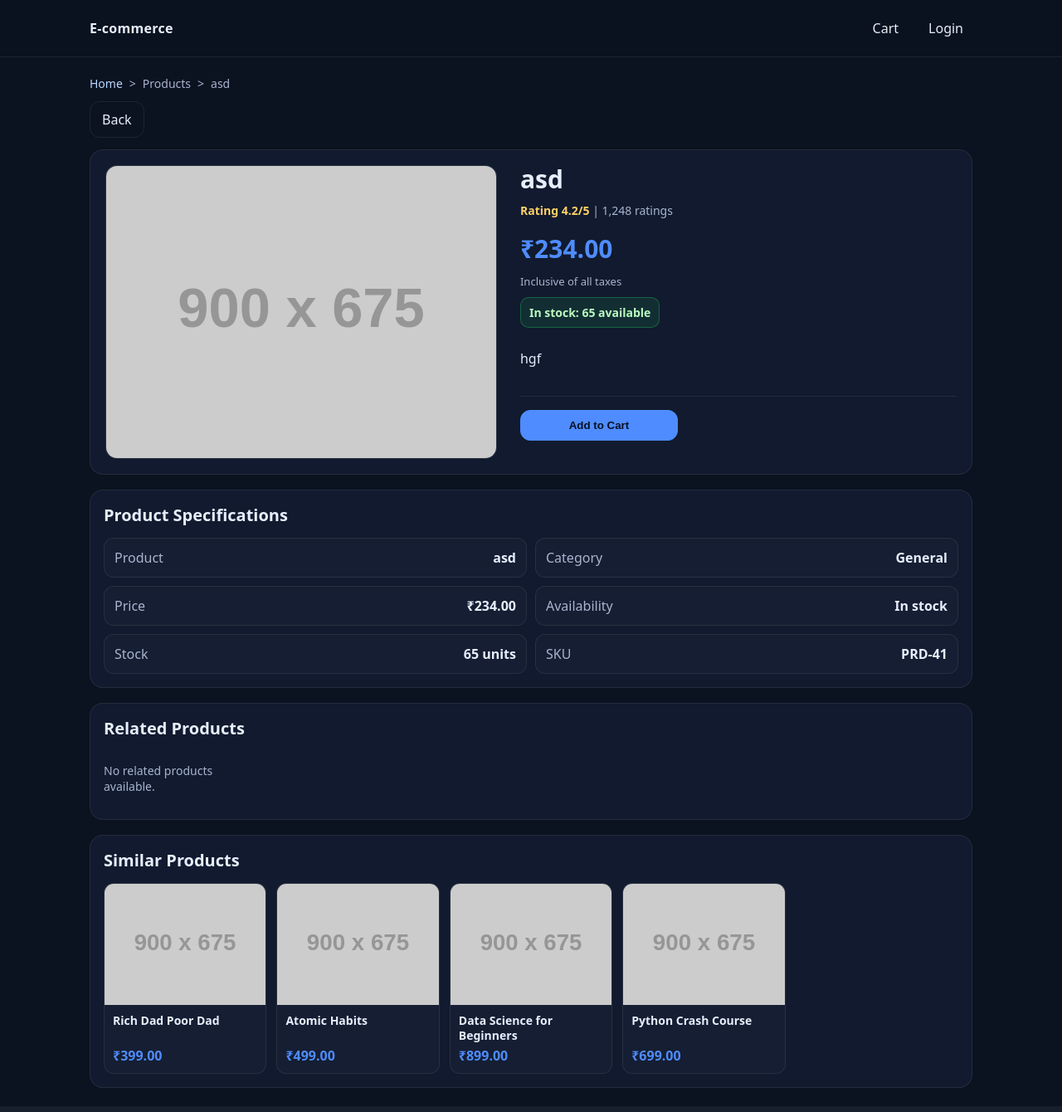
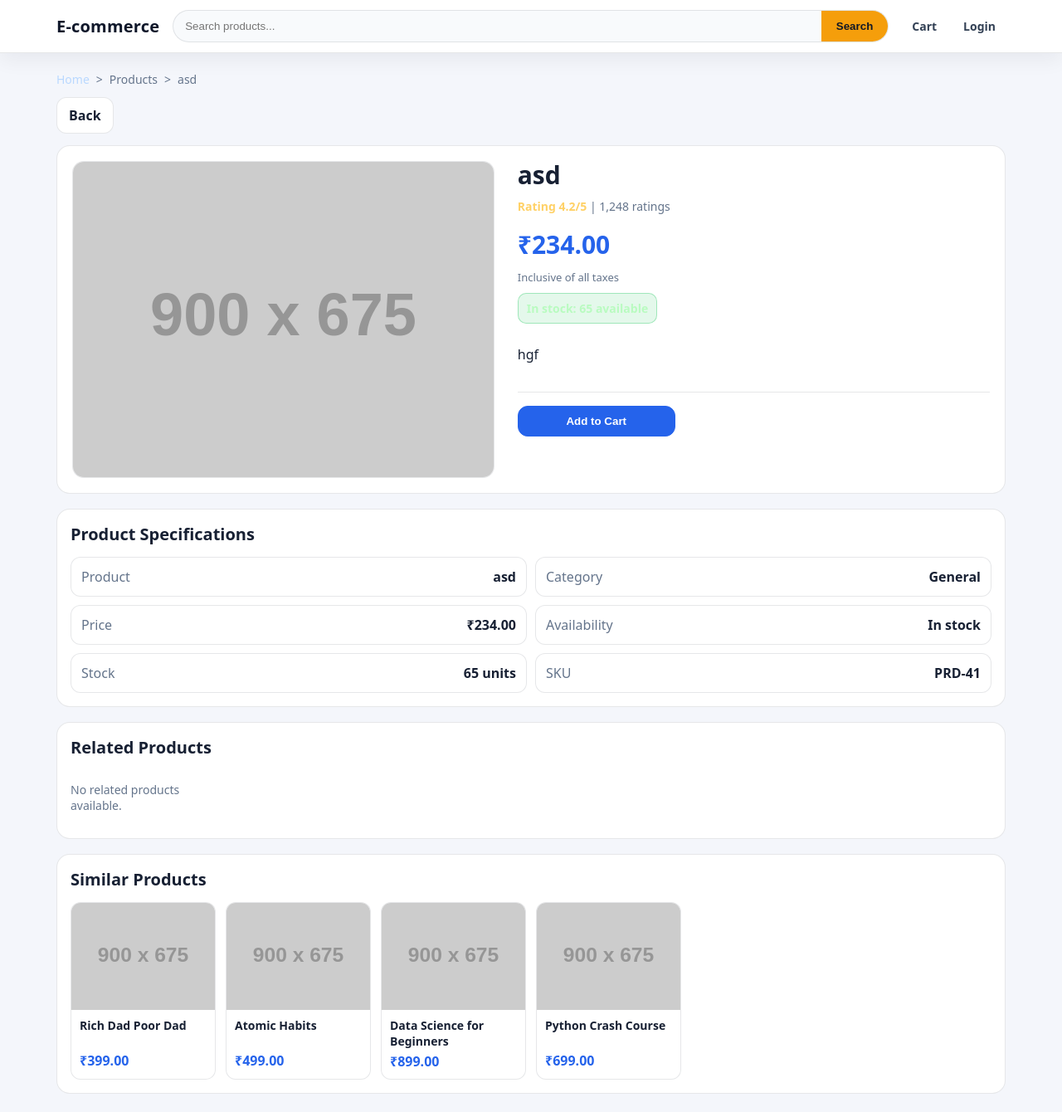
Before and after one commit to yourentertainments10-coder/CodeAlpha_Ecommerce, a Django app: page /product/41/ in a window 1280 px wide. Shown: the whole page at 83% size. Before the commit the page ends 1311 px from the top, so only its background shows below. Run offline with Django 5.2, Linux system fonts and the light colour scheme; data comes from the database, SQL or seed files in the repository; both versions use the stored data as it was after the commit; grey boxes labelled with a size stand in for pictures from a placeholder-image service; some libraries are stand-ins or nearby versions.

Commit message:
Product Detail Page Redesign

```diff
--- a/ecommerce/templates/base.html
+++ b/ecommerce/templates/base.html
@@ -12,6 +12,10 @@
   <header class="site-header">
     <nav class="nav">
       <a class="brand" href="{% url 'home' %}">E-commerce</a>
+      <form class="nav-search" method="get" action="{% url 'home' %}" role="search">
+        <input class="nav-search-input" type="search" name="q" placeholder="Search products..." value="{{ request.GET.q|default:'' }}">
+        <button class="nav-search-btn" type="submit">Search</button>
+      </form>
       <div class="nav-right">
         <a class="nav-link" href="{% url 'cart_detail' %}">Cart</a>
         {% if user.is_authenticated %}
--- a/static/css/styles.css
+++ b/static/css/styles.css
@@ -1,26 +1,30 @@
 :root{
-  --bg:#0b1220;
-  --card:#111a2e;
-  --text:#e6eefc;
-  --muted:#a9b4d0;
-  --primary:#4f8cff;
+  --bg:#f4f6fb;
+  --card:#ffffff;
+  --text:#172033;
+  --muted:#64748b;
+  --primary:#2563eb;
   --danger:#ff4f6d;
-  --border:rgba(255,255,255,.08);
+  --border:rgba(15,23,42,.1);
+  --shadow:0 18px 45px rgba(15,23,42,.12);
 }
 *{box-sizing:border-box}
 body{margin:0;background:var(--bg);color:var(--text);font-family:system-ui,Segoe UI,Roboto,Arial,sans-serif}
 a{color:inherit;text-decoration:none}
-.site-header{border-bottom:1px solid var(--border);position:sticky;top:0;background:rgba(11,18,32,.92);backdrop-filter:blur(6px);z-index:10}
-.nav{max-width:1100px;margin:0 auto;padding:14px 18px;display:flex;align-items:center;justify-content:space-between}
-.brand{font-weight:800;letter-spacing:.3px}
-.nav-right{display:flex;gap:14px;align-items:center}
-.nav-link{padding:8px 10px;border:1px solid transparent;border-radius:10px}
-.nav-link:hover{border-color:var(--border)}
-.container{max-width:1100px;margin:0 auto;padding:22px 18px}
+.site-header{border-bottom:1px solid var(--border);position:sticky;top:0;background:rgba(255,255,255,.94);backdrop-filter:blur(10px);z-index:10;box-shadow:0 8px 24px rgba(15,23,42,.06)}
+.nav{max-width:1180px;margin:0 auto;padding:12px 18px;display:grid;grid-template-columns:auto minmax(220px,1fr) auto;gap:16px;align-items:center}
+.brand{font-weight:900;letter-spacing:.2px;font-size:20px;color:#0f172a}
+.nav-right{display:flex;gap:8px;align-items:center;justify-content:flex-end}
+.nav-link{padding:9px 11px;border:1px solid transparent;border-radius:10px;color:#334155;font-weight:700;font-size:14px}
+.nav-link:hover{border-color:var(--border);background:#f8fafc}
+.nav-search{display:flex;align-items:center;background:#f8fafc;border:1px solid var(--border);border-radius:999px;overflow:hidden;min-width:0}
+.nav-search-input{width:100%;border:0;background:transparent;padding:11px 14px;color:var(--text);outline:none}
+.nav-search-btn{border:0;background:#f59e0b;color:#111827;font-weight:900;padding:11px 18px;cursor:pointer}
+.container{max-width:1180px;margin:0 auto;padding:22px 18px}
 .page-title{margin:0 0 16px}
-.grid{display:grid;grid-template-columns:repeat(auto-fill,minmax(230px,1fr));gap:16px}
-.card{background:var(--card);border:1px solid var(--border);border-radius:16px;overflow:hidden;transition:transform .18s ease,box-shadow .18s ease,border-color .18s ease}
-.card:hover{transform:translateY(-3px);box-shadow:0 14px 40px rgba(0,0,0,.35);border-color:rgba(79,140,255,.35)}
+.grid{display:grid;grid-template-columns:repeat(auto-fill,minmax(230px,1fr));gap:18px}
+.card{background:var(--card);border:1px solid var(--border);border-radius:14px;overflow:hidden;transition:transform .2s ease,box-shadow .2s ease,border-color .2s ease}
+.card:hover{transform:translateY(-5px);box-shadow:var(--shadow);border-color:rgba(37,99,235,.28)}
 .card-img{width:100%;height:100%;object-fit:cover;display:block}
 .card-body{padding:14px}
 .card-title{margin:0 0 8px;font-size:18px}
@@ -28,15 +32,15 @@ a{color:inherit;text-decoration:none}
 .card-category{color:var(--muted);font-size:13px;margin-bottom:6px}
 .card-desc{color:var(--muted);font-size:14px;line-height:1.4;min-height:44px}
 .card-actions{margin-top:12px;display:flex;gap:10px;align-items:center;flex-wrap:wrap}
-.product-media{aspect-ratio:4/3;background:rgba(255,255,255,.02);border-bottom:1px solid var(--border);overflow:hidden}
+.product-media{aspect-ratio:4/3;background:#f8fafc;border-bottom:1px solid var(--border);overflow:hidden}
 .product-badges{display:flex;gap:8px;align-items:center;flex-wrap:wrap;margin-bottom:10px}
-.badge{font-size:12px;padding:6px 10px;border:1px solid var(--border);border-radius:999px;color:var(--muted);background:rgba(255,255,255,.02)}
-.badge-stock{border-color:rgba(79,140,255,.45);color:#b9d8ff;background:rgba(79,140,255,.12)}
+.badge{font-size:12px;padding:6px 10px;border:1px solid var(--border);border-radius:999px;color:var(--muted);background:#f8fafc}
+.badge-stock{border-color:rgba(22,163,74,.28);color:#15803d;background:rgba(22,163,74,.1)}
 .badge-oos{border-color:rgba(255,79,109,.45);color:#ffd0d7;background:rgba(255,79,109,.12)}
 .inline-form{margin:0}
-.btn{display:inline-flex;align-items:center;justify-content:center;gap:8px;padding:10px 14px;border:1px solid var(--border);border-radius:12px;background:transparent;color:var(--text);transition:background .15s ease,border-color .15s ease,transform .15s ease}
-.btn:hover{border-color:rgba(79,140,255,.7)}
-.btn.primary{background:var(--primary);border-color:var(--primary);color:#061024}
+.btn{display:inline-flex;align-items:center;justify-content:center;gap:8px;padding:10px 14px;border:1px solid var(--border);border-radius:12px;background:#fff;color:var(--text);font-weight:800;transition:background .15s ease,border-color .15s ease,transform .15s ease,box-shadow .15s ease}
+.btn:hover{border-color:rgba(37,99,235,.45);box-shadow:0 8px 18px rgba(37,99,235,.12)}
+.btn.primary{background:var(--primary);border-color:var(--primary);color:#fff}
 .btn.primary:hover{transform:translateY(-1px)}
 .btn.danger{border-color:rgba(255,79,109,.5);color:var(--danger)}
 .messages{margin-bottom:16px}
--- a/store/views.py
+++ b/store/views.py
@@ -24,7 +24,26 @@ def _get_or_create_cart(user):
 
 def home(request: HttpRequest) -> HttpResponse:
     products = Product.objects.all()
-    return render(request, "home.html", {"products": products})
+    categories = ["Electronics", "Accessories", "Gaming", "Fashion", "Books"]
+    query = request.GET.get("q", "").strip()
+    selected_category = request.GET.get("category", "").strip()
+
+    if query:
+        products = products.filter(name__icontains=query)
+
+    if selected_category:
+        products = products.filter(category__iexact=selected_category)
+
+    return render(
+        request,
+        "home.html",
+        {
+            "products": products,
+            "categories": categories,
+            "query": query,
+            "selected_category": selected_category,
+        },
+    )
 
 
 
@@ -50,9 +69,28 @@ def cart_detail(request: HttpRequest) -> HttpResponse:
         return redirect("login")
 
     cart = _get_or_create_cart(request.user)
-    items = cart.items.select_related("product").all()
-    total = sum((item.product.price * item.quantity) for item in items)
-    return render(request, "cart.html", {"items": items, "total": total})
+    items = list(cart.items.select_related("product").all())
+    subtotal = Decimal("0")
+
+    for item in items:
+        item.line_total = item.product.price * item.quantity
+        subtotal += item.line_total
+
+    delivery_charge = Decimal("0.00")
+    tax_amount = Decimal("0.00")
+    grand_total = subtotal + delivery_charge + tax_amount
+
+    return render(
+        request,
+        "cart.html",
+        {
+            "items": items,
+            "subtotal": subtotal,
+            "delivery_charge": delivery_charge,
+            "tax_amount": tax_amount,
+            "grand_total": grand_total,
+        },
+    )
 
 
 @login_required(login_url="login")
```
Also changed, not shown: other parts of static/css/styles.css (+40 -13 lines), ecommerce/templates/home.html (+35 -16 lines), db.sqlite3.
